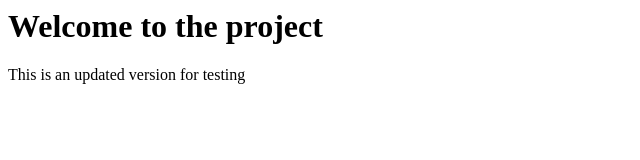
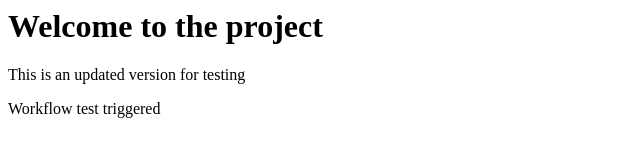
Before and after one commit to Hanzx00/team-project, a plain HTML site: page index.html in a window 1280 px wide. Shown: the whole page, without its empty margins (0-640 px from the left). Drawn offline with Linux system fonts and the light colour scheme.

Commit message:
Trigger workflow: update index.html

```diff
--- a/index.html
+++ b/index.html
@@ -1,2 +1,3 @@
 <h1>Welcome to the project</h1>
 <p>This is an updated version for testing</p>
+<p>Workflow test triggered</p>
```
